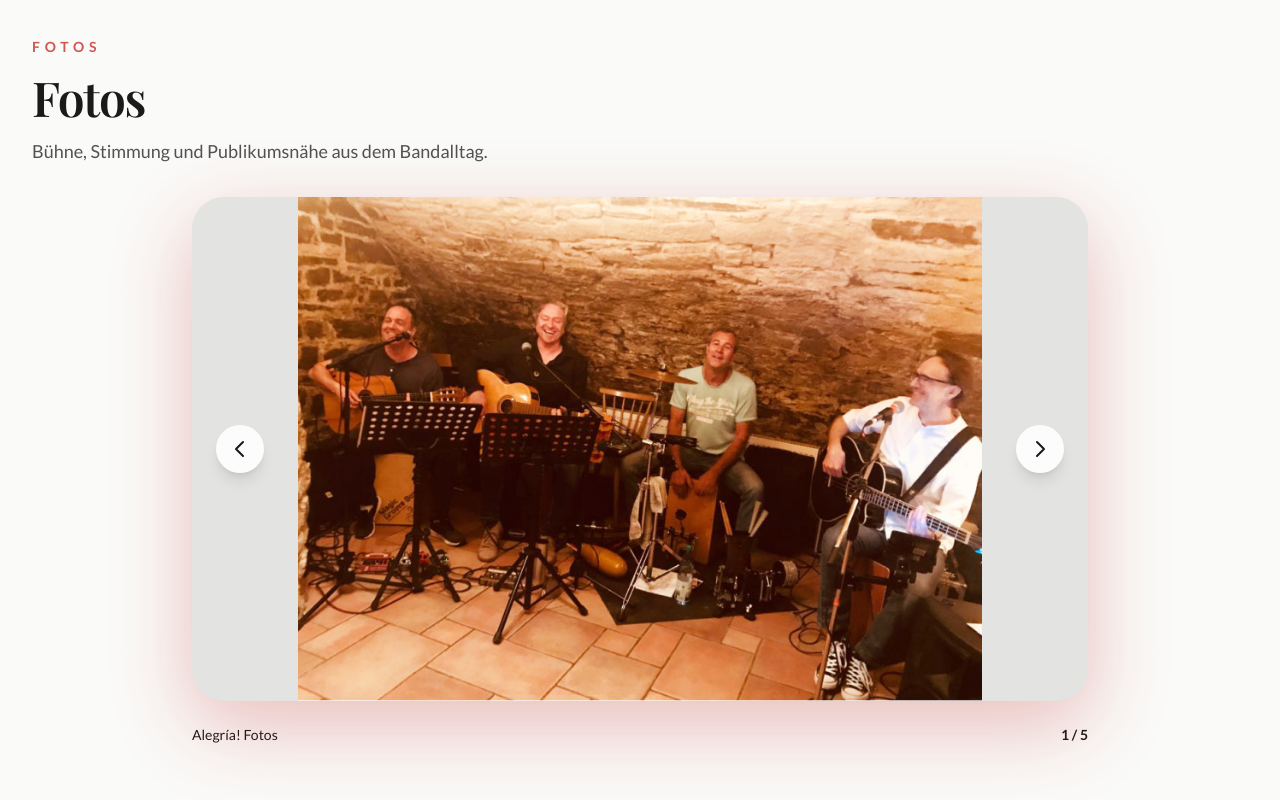
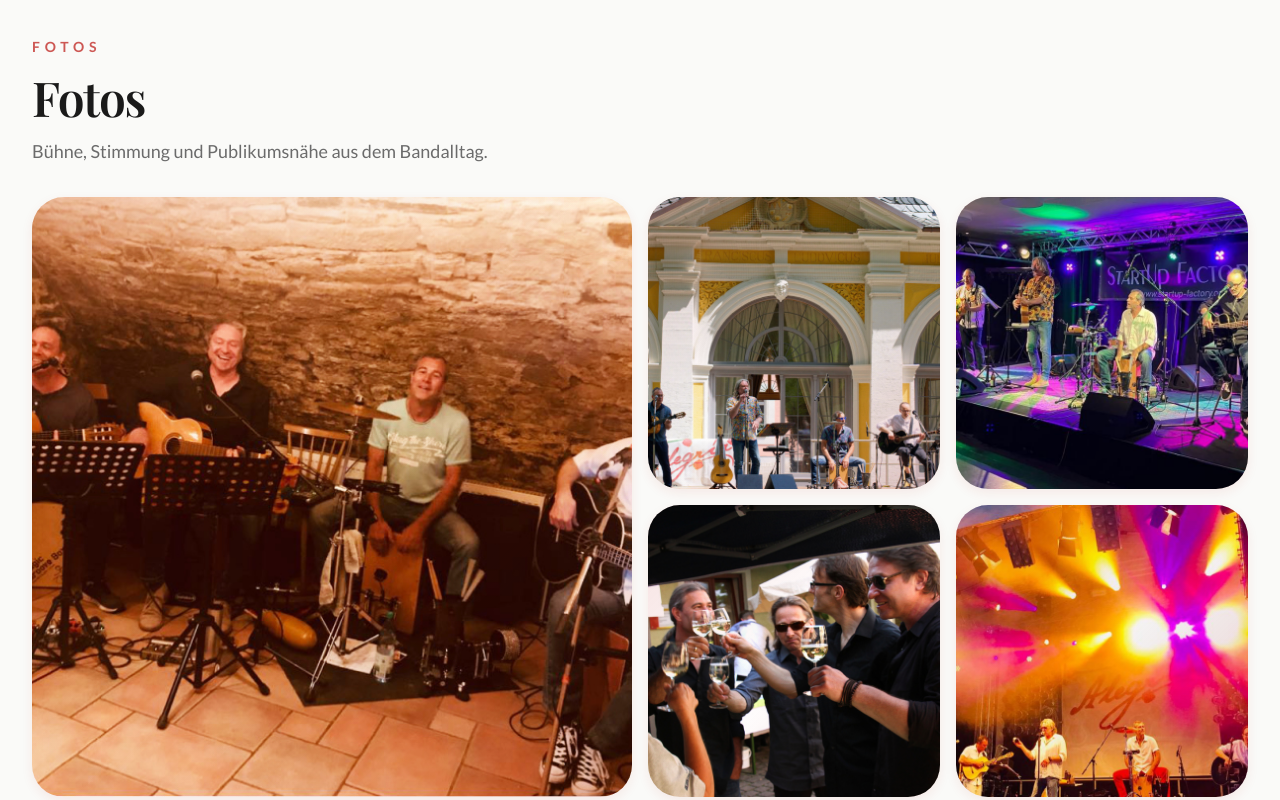
Before and after one commit to waynedevilliers/alegria-band, a Next.js app: page / in a window 1280 px wide. Shown: the part 3980-4780 px from the top of the page. Built offline with nearby package versions, Linux system fonts and the light colour scheme.

Commit message:
fix: Restore masonry grid gallery with lightbox integration

```diff
--- a/src/components/sections/fotos-section.tsx
+++ b/src/components/sections/fotos-section.tsx
@@ -2,121 +2,116 @@
 
 import Image from 'next/image';
 import { useState } from 'react';
+import Lightbox from 'yet-another-react-lightbox';
+import Thumbnails from 'yet-another-react-lightbox/plugins/thumbnails';
+import Counter from 'yet-another-react-lightbox/plugins/counter';
+import 'yet-another-react-lightbox/styles.css';
+import 'yet-another-react-lightbox/plugins/thumbnails.css';
 import { content } from '@/data/content';
+import { ImageWithGrade } from '@/components/image-with-grade';
 
 const galleryImages = [
   {
     src: '/images/foto_section/fotos.jpg',
     alt: 'Alegría! Fotos',
+    size: 'large',
   },
   {
     src: '/images/foto_section/band_vorstellung.jpg',
     alt: 'Alegría! Bandvorstellung',
+    size: 'medium',
   },
   {
     src: '/images/foto_section/videos.jpg',
     alt: 'Alegría! Videos',
+    size: 'medium',
   },
   {
     src: '/images/foto_section/kontakt.jpg',
     alt: 'Alegría! Kontakt',
+    size: 'small',
   },
   {
     src: '/images/foto_section/termine.jpg',
     alt: 'Alegría! Termine',
+    size: 'small',
   },
 ];
 
 export function FotosSection() {
-  const [currentIndex, setCurrentIndex] = useState(0);
+  const [index, setIndex] = useState(-1);
 
-  const goToPrevious = () => {
-    setCurrentIndex((prev) => (prev - 1 + galleryImages.length) % galleryImages.length);
+  const lightboxSlides = galleryImages.map((image) => ({
+    src: image.src,
+    alt: image.alt,
+    width: 1200,
+    height: 1200,
+  }));
+
+  const sizeClasses = {
+    large: 'md:col-span-2 md:row-span-2',
+    medium: 'md:col-span-1 md:row-span-1',
+    small: 'md:col-span-1 md:row-span-1',
   };
-
-  const goToNext = () => {
-    setCurrentIndex((prev) => (prev + 1) % galleryImages.length);
-  };
-
-  const currentImage = galleryImages[currentIndex]!;
 
   return (
     <section
       id="fotos"
-      className="scroll-mt-24 space-y-8 bg-cream px-4 py-20 sm:px-6 lg:px-8"
+      className="scroll-mt-24 space-y-8 bg-surface px-4 py-20 sm:px-6 lg:px-8"
     >
       <div className="mx-auto max-w-7xl">
-        <p className="text-sm font-semibold uppercase tracking-[0.35em] text-sangria/75">
+        <p className="text-sm font-semibold uppercase tracking-[0.35em] text-primary/75">
           {content.photos.label}
         </p>
         <h2 className="mt-4 font-display text-4xl font-semibold tracking-tight text-ink sm:text-5xl">
           {content.photos.title}
         </h2>
-        <p className="mt-4 text-lg text-ink/75">{content.photos.intro}</p>
+        <p className="mt-4 text-lg text-text-muted">{content.photos.intro}</p>
       </div>
 
-      <div className="mx-auto max-w-4xl">
-        <div className="relative rounded-[2rem] overflow-hidden bg-ink/10 shadow-glow">
-          <div className="relative aspect-video">
-            <Image
-              src={currentImage.src}
-              alt={currentImage.alt}
-              fill
-              className="object-contain"
-              priority
-            />
-          </div>
-
-          <div className="absolute inset-0 flex items-center justify-between px-6">
+      {/* Masonry Gallery */}
+      <div className="mx-auto max-w-7xl">
+        <div className="grid grid-cols-1 gap-4 sm:grid-cols-2 md:grid-cols-4 md:grid-rows-3 auto-rows-max">
+          {galleryImages.map((image, imgIndex) => (
             <button
-              onClick={goToPrevious}
-              className="group relative z-10 rounded-full bg-white/90 p-3 transition hover:bg-white shadow-lg"
-              aria-label="Previous image"
+              key={imgIndex}
+              onClick={() => setIndex(imgIndex)}
+              className={`group relative overflow-hidden rounded-xl shadow-soft hover:shadow-md transition-all duration-300 hover:scale-105 focus:outline-none focus-visible:ring-2 focus-visible:ring-primary focus-visible:ring-offset-2 ${sizeClasses[image.size as keyof typeof sizeClasses]} aspect-square`}
+              aria-label={`Open ${image.alt}`}
             >
-              <svg
-                className="h-6 w-6 text-ink transition group-hover:scale-110"
-                fill="none"
-                viewBox="0 0 24 24"
-                stroke="currentColor"
-              >
-                <path
-                  strokeLinecap="round"
-                  strokeLinejoin="round"
-                  strokeWidth={2}
-                  d="M15 19l-7-7 7-7"
-                />
-              </svg>
+              <ImageWithGrade
+                src={image.src}
+                alt={image.alt}
+                fill
+                className="h-full w-full"
+                grade
+              />
             </button>
-
-            <button
-              onClick={goToNext}
-              className="group relative z-10 rounded-full bg-white/90 p-3 transition hover:bg-white shadow-lg"
-              aria-label="Next image"
-            >
-              <svg
-                className="h-6 w-6 text-ink transition group-hover:scale-110"
-                fill="none"
-                viewBox="0 0 24 24"
-                stroke="currentColor"
-              >
-                <path
-                  strokeLinecap="round"
-                  strokeLinejoin="round"
-                  strokeWidth={2}
-                  d="M9 5l7 7-7 7"
-                />
-              </svg>
-            </button>
-          </div>
-        </div>
-
-        <div className="mt-6 flex items-center justify-between text-sm text-ink">
-          <p>{currentImage.alt}</p>
-          <p className="font-semibold">
-            {currentIndex + 1} / {galleryImages.length}
-          </p>
+          ))}
         </div>
       </div>
+
+      {/* Yet Another React Lightbox */}
+      <Lightbox
+        slides={lightboxSlides}
+        open={index >= 0}
+        index={index}
+        close={() => setIndex(-1)}
+        on={{
+          view: ({ index: currentIndex }) => setIndex(currentIndex),
+        }}
+        plugins={[Thumbnails, Counter]}
+        thumbnails={{
+          position: 'bottom',
+          width: 100,
+          height: 100,
+          border: 1,
+          borderColor: 'rgba(255, 255, 255, 0.2)',
+          gap: 4,
+          padding: 4,
+        }}
+        counter={{ container: { style: { top: 0, left: 0 } } }}
+      />
     </section>
   );
 }
```
